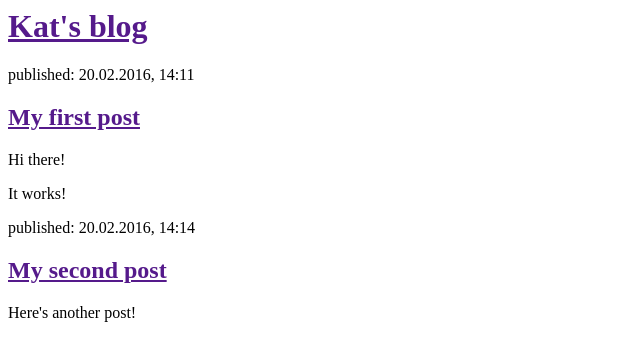
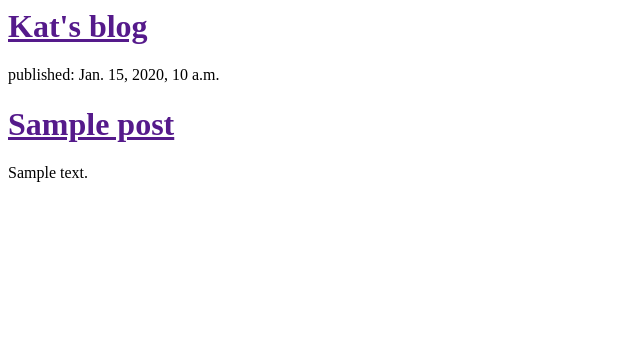
Before and after one commit to princessandp/my-first-blog, a Django app: template blog/templates/blog/post_list.html in a window 1280 px wide. Shown: the top 361 px of the page, without its empty margins (0-640 px from the left). Run offline with Django 3.2, Linux system fonts and the light colour scheme; the template is opened without the code that fills it: values that come from a table or form of the project are taken from there, others are empty; tables that the repository leaves empty hold one stand-in row (values such as "Sample post").

Commit message:
Modified templates to display posts from database.

```diff
--- a/blog/templates/blog/post_list.html
+++ b/blog/templates/blog/post_list.html
@@ -5,19 +5,15 @@
   <body>
     <div>
       <h1><a href="">Kat's blog</a></h1>
-    </div>
+  </div>
 
-    <div>
-        <p>published: 20.02.2016, 14:11</p>
-        <h2><a href="">My first post</a></h2>
-        <p>Hi there!</p>
-        <p>It works!</p>
-    </div>
-
-    <div>
-        <p>published: 20.02.2016, 14:14</p>
-        <h2><a href="">My second post</a></h2>
-        <p>Here's another post!</p>
+{% for post in posts %}
+  <div>
+      <p>published: {{ post.published_date }}</p>
+    <h1><a href="">{{ post.title }}</a></h1>
+      <p>{{ post.text|linebreaks }}</p>
+  </div>
+    {% endfor %}
     </div>
   </body>
 </html>
--- a/blog/views.py
+++ b/blog/views.py
@@ -1,4 +1,7 @@
 from django.shortcuts import render
+from django.utils import timezone
+from .models import Post
 
 def post_list(request):
-    return render(request, 'blog/post_list.html',{})
+    posts = Post.objects.filter(published_date__lte=timezone.now()).order_by('published_date')
+    return render(request, 'blog/post_list.html',{'posts': posts})
```
